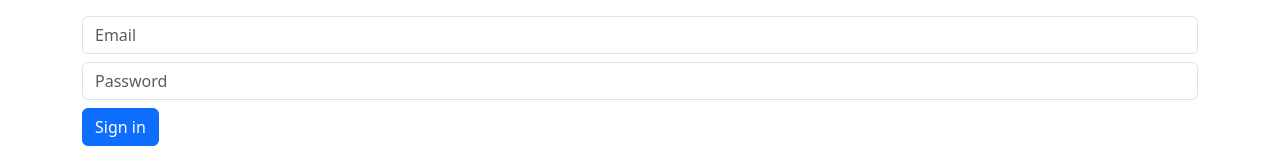
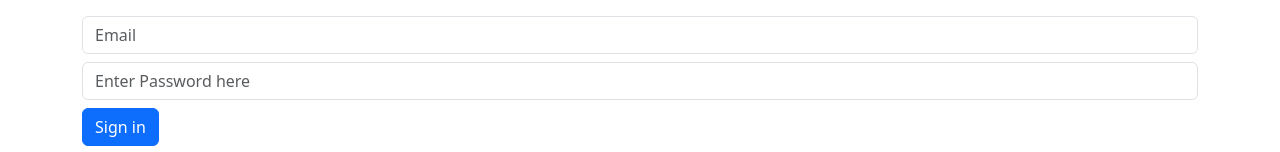
Before and after one commit to Daniel-16/react-firebase, a React (Vite) app: page / in a window 1280 px wide. Shown: the top 152 px of the page. Built offline with nearby package versions, Linux system fonts and the light colour scheme.

Commit message:
chore: code cleanup and bug fixes

```diff
--- a/src/auth/Auth.jsx
+++ b/src/auth/Auth.jsx
@@ -65,7 +65,7 @@ const Auth = () => {
           name="password"
           value={signinForms.password || ""}
           onChange={handleInputs}
-          placeholder="Password"
+          placeholder="Enter Password here"
           required
         />
         <button type="submit" className="btn btn-primary">
```
